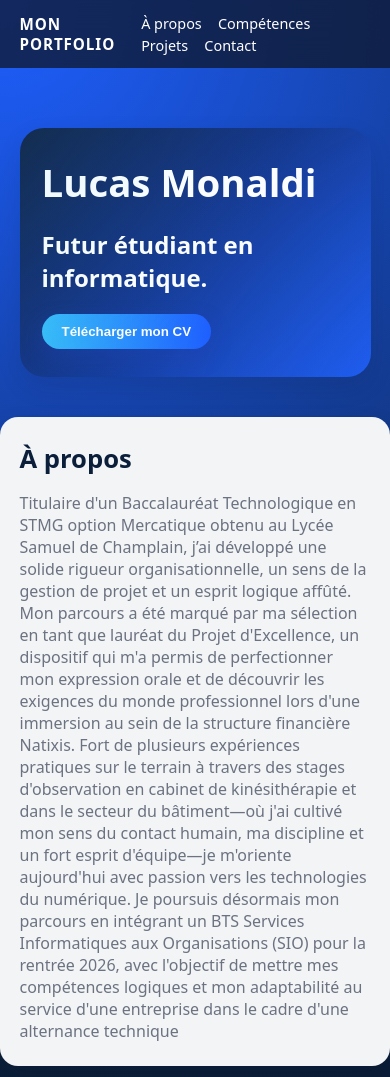
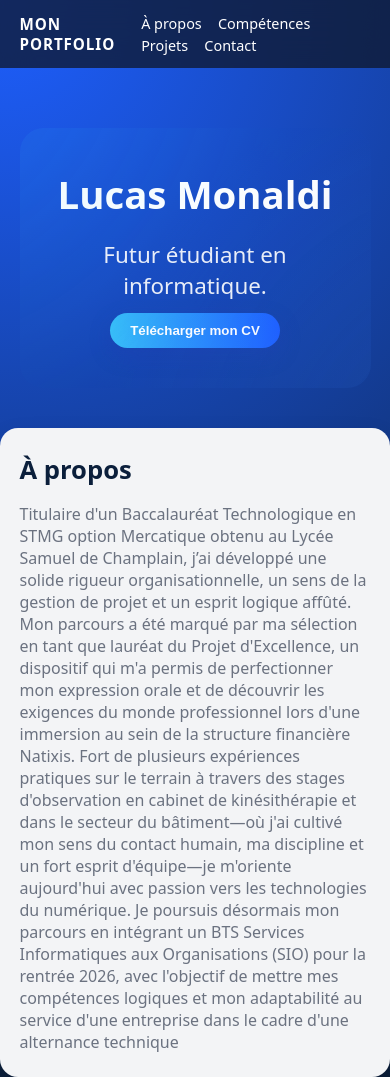
Before and after one commit to LucasMonaldi3011/lucasmonaldi, a plain HTML site: page index.html in a window 390 px wide. Shown: the top 1077 px of the page. Drawn offline with Linux system fonts and the light colour scheme.

Commit message:
Update style.css

```diff
--- a/style.css
+++ b/style.css
@@ -344,9 +344,34 @@ body {
     padding: 60px 5% 40px;
   }
 
-  .hero-content {
-    padding: 28px 22px;
-  }
+.hero-content {
+  max-width: 700px;
+  text-align: center;
+  background: transparent;
+  box-shadow: none;
+  padding: 40px 20px;
+  color: white;
+}
+
+.hero-name {
+  font-size: 3rem;
+  font-weight: 700;
+  margin-bottom: 10px;
+}
+
+.hero-title {
+  font-size: 1.4rem;
+  font-weight: 400;
+  opacity: 0.9;
+  margin-bottom: 12px;
+}
+
+.hero-desc {
+  font-size: 1rem;
+  opacity: 0.85;
+  margin-bottom: 24px;
+}
+
 
   .section {
     padding: 24px 5%;
```
